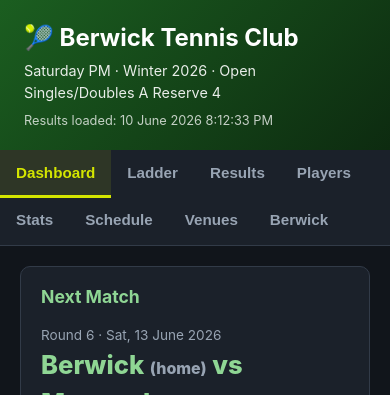
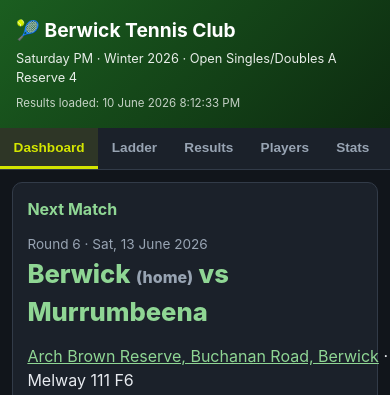
Before and after one commit to davidthurmond-gif/berwick-a-reserve-4, a plain HTML site: page index.html in a window 390 px wide. Shown: the top 395 px of the page. Drawn offline with Linux system fonts and the light colour scheme.

Commit message:
Mobile: fix nav to single scrollable row, tighten table/header sizing on small screens

```diff
--- a/style.css
+++ b/style.css
@@ -123,8 +123,30 @@ main {
 
 @media (max-width: 720px) {
   .grid-2 { grid-template-columns: 1fr; }
-  nav { overflow-x: auto; }
-  nav button { flex: 0 0 auto; }
+  nav {
+    overflow-x: auto;
+    flex-wrap: nowrap;
+    -webkit-overflow-scrolling: touch;
+    scrollbar-width: thin;
+  }
+  nav button {
+    flex: 0 0 auto;
+    white-space: nowrap;
+    padding: 0.7rem 0.85rem;
+    font-size: 0.85rem;
+  }
+}
+
+@media (max-width: 480px) {
+  header { padding: 1rem 1rem; }
+  header h1 { font-size: 1.2rem; }
+  header .sub { font-size: 0.8rem; }
+  header .updated { font-size: 0.72rem; }
+  main { padding: 0.75rem; }
+  .card { padding: 0.9rem 0.9rem; }
+  .card h2 { font-size: 1rem; }
+  table { font-size: 0.78rem; }
+  th, td { padding: 0.4rem 0.45rem; }
 }
 
 table {
@@ -168,7 +190,7 @@ tr.finals-cutoff td {
   margin-right: 0.35rem;
 }
 
-.table-wrap { overflow-x: auto; }
+.table-wrap { overflow-x: auto; -webkit-overflow-scrolling: touch; }
 
 .badge {
   display: inline-block;
```
